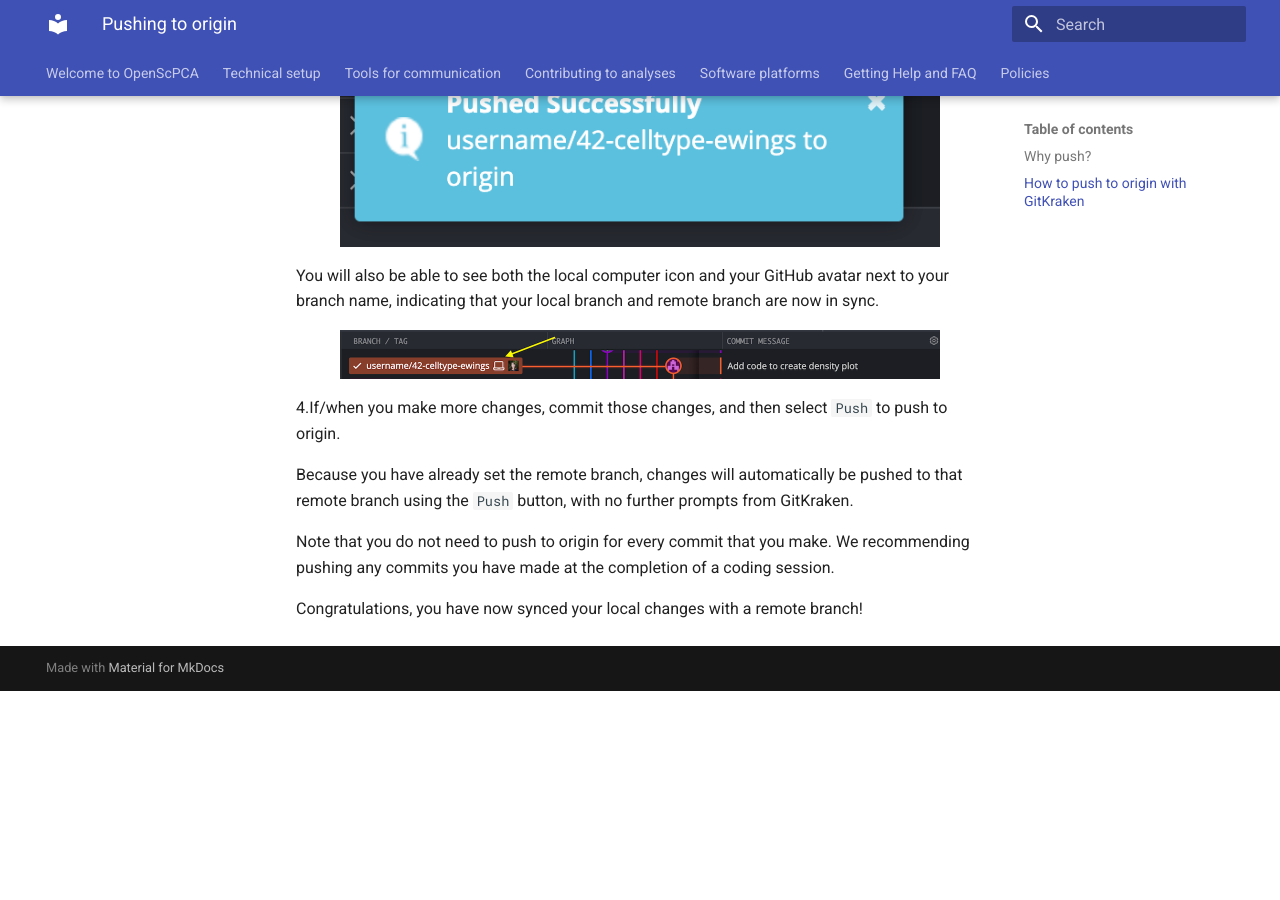
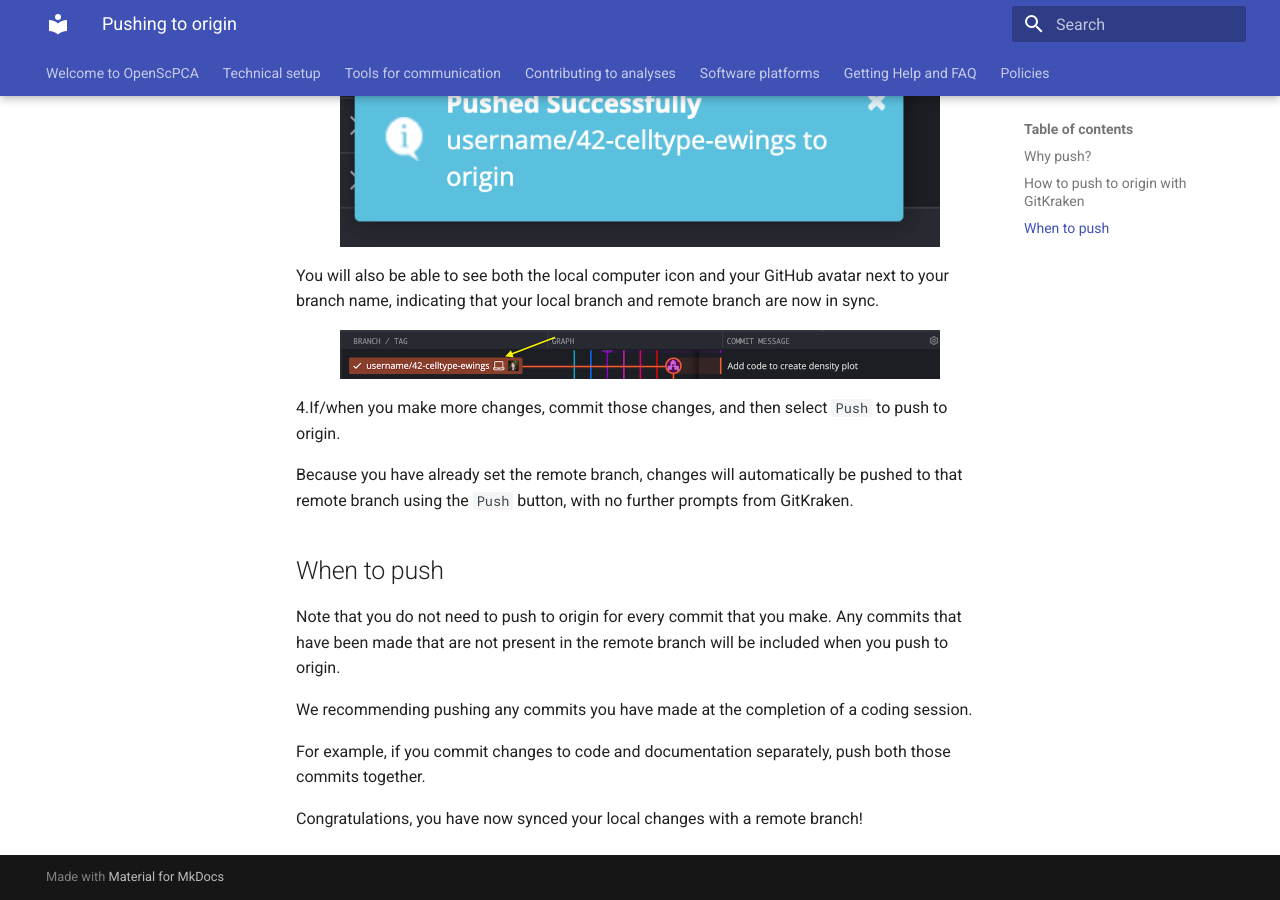
Before and after one commit to AlexsLemonade/OpenScPCA-analysis, an MkDocs documentation site: the page built from docs/contributing-to-analyses/working-with-git/push-to-origin.md, in a window 1280 px wide and 900 px high, scrolled down 1538 px. Built offline with MkDocs 1.6.1 and Material for MkDocs 9.7.7, drawn with Linux system fonts in a browser that asks for light colours; before the commit the page ends 2229 px from its top, so only the background shows below that.

Commit message:
add section for when to push

```diff
--- a/docs/contributing-to-analyses/working-with-git/push-to-origin.md
+++ b/docs/contributing-to-analyses/working-with-git/push-to-origin.md
@@ -58,7 +58,13 @@ You will also be able to see both the local computer icon and your GitHub avatar
 
 Because you have already set the remote branch, changes will automatically be pushed to that remote branch using the `Push` button, with no further prompts from GitKraken.
 
+## When to push
+
 Note that you do not need to push to origin for every commit that you make.
+Any commits that have been made that are not present in the remote branch will be included when you push to origin.
+
 We recommending pushing any commits you have made at the completion of a coding session.
 
+For example, if you commit changes to code and documentation separately, push both those commits together.
+
 Congratulations, you have now synced your local changes with a remote branch!
```
